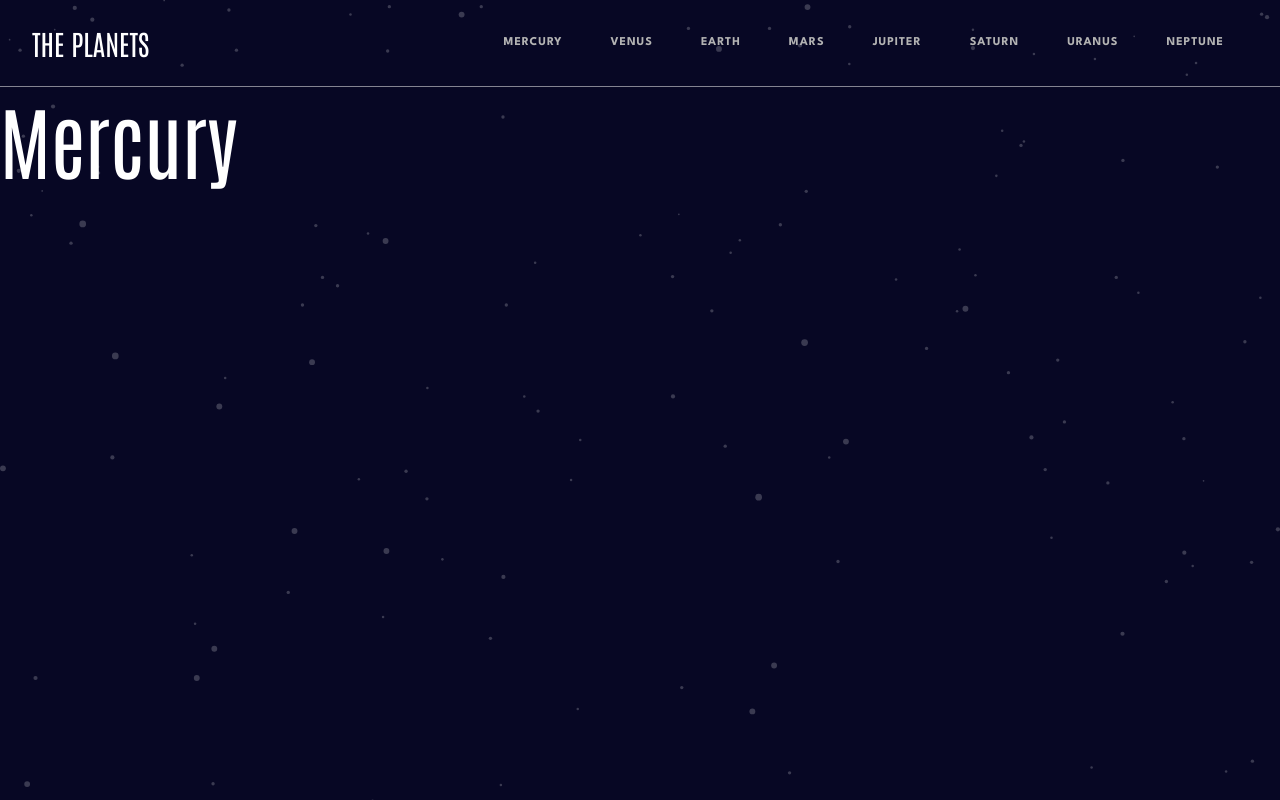
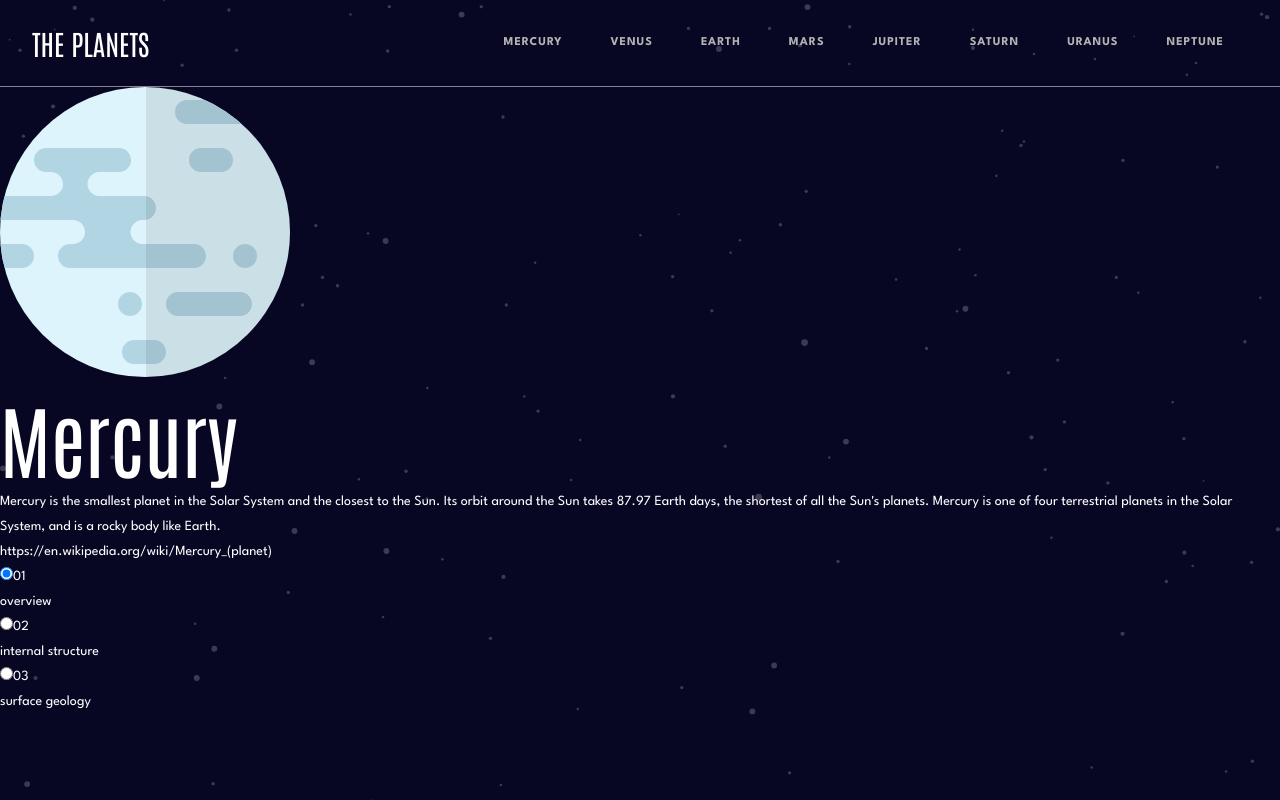
Before and after one commit to Dolpheus89/Planets-fact-site, a React (Vite) app: page / in a window 1280 px wide. Built offline with nearby package versions, Linux system fonts and the light colour scheme.

Commit message:
add logic json + input radio

```diff
--- a/data.json
+++ b/data.json
@@ -18,9 +18,9 @@
     "radius": "2,439.7 KM",
     "temperature": "430°c",
     "images": {
-      "planet": "./assets/planet-mercury.svg",
-      "internal": "./assets/planet-mercury-internal.svg",
-      "geology": "./assets/geology-mercury.png"
+      "planet": "src/assets/images/planet-mercury.svg",
+      "internal": "src/assets/images/planet-mercury-internal.svg",
+      "geology": "src/assets/images/geology-mercury.png"
     }
   },
   {
@@ -42,9 +42,9 @@
     "radius": "6,051.8 KM",
     "temperature": "471°c",
     "images": {
-      "planet": "./assets/planet-venus.svg",
-      "internal": "./assets/planet-venus-internal.svg",
-      "geology": "./assets/geology-venus.png"
+      "planet": "src/assets/images/planet-venus.svg",
+      "internal": "src/assets/images/planet-venus-internal.svg",
+      "geology": "src/assets/images/geology-venus.png"
     }
   },
   {
@@ -66,9 +66,9 @@
     "radius": "6,371 KM",
     "temperature": "16°c",
     "images": {
-      "planet": "./assets/planet-earth.svg",
-      "internal": "./assets/planet-earth-internal.svg",
-      "geology": "./assets/geology-earth.png"
+      "planet": "src/assets/images/planet-earth.svg",
+      "internal": "src/assets/images/planet-earth-internal.svg",
+      "geology": "src/assets/images/geology-earth.png"
     }
   },
   {
@@ -90,9 +90,9 @@
     "radius": "3,389.5 KM",
     "temperature": "-28°c",
     "images": {
-      "planet": "./assets/planet-mars.svg",
-      "internal": "./assets/planet-mars-internal.svg",
-      "geology": "./assets/geology-mars.png"
+      "planet": "src/assets/images/planet-mars.svg",
+      "internal": "src/assets/images/planet-mars-internal.svg",
+      "geology": "src/assets/images/geology-mars.png"
     }
   },
   {
@@ -114,9 +114,9 @@
     "radius": "69,911 KM",
     "temperature": "-108°c",
     "images": {
-      "planet": "./assets/planet-jupiter.svg",
-      "internal": "./assets/planet-jupiter-internal.svg",
-      "geology": "./assets/geology-jupiter.png"
+      "planet": "src/assets/images/planet-jupiter.svg",
+      "internal": "src/assets/images/planet-jupiter-internal.svg",
+      "geology": "src/assets/images/geology-jupiter.png"
     }
   },
   {
@@ -138,9 +138,9 @@
     "radius": "58,232 KM",
     "temperature": "-138°c",
     "images": {
-      "planet": "./assets/planet-saturn.svg",
-      "internal": "./assets/planet-saturn-internal.svg",
-      "geology": "./assets/geology-saturn.png"
+      "planet": "src/assets/images/planet-saturn.svg",
+      "internal": "src/assets/images/planet-saturn-internal.svg",
+      "geology": "src/assets/images/geology-saturn.png"
     }
   },
   {
@@ -162,9 +162,9 @@
     "radius": "25,362 KM",
     "temperature": "-195°c",
     "images": {
-      "planet": "./assets/planet-uranus.svg",
-      "internal": "./assets/planet-uranus-internal.svg",
-      "geology": "./assets/geology-uranus.png"
+      "planet": "src/assets/images/planet-uranus.svg",
+      "internal": "src/assets/images/planet-uranus-internal.svg",
+      "geology": "src/assets/images/geology-uranus.png"
     }
   },
   {
@@ -186,9 +186,9 @@
     "radius": "24,622 KM",
     "temperature": "-201°c",
     "images": {
-      "planet": "./assets/planet-neptune.svg",
-      "internal": "./assets/planet-neptune-internal.svg",
-      "geology": "./assets/geology-neptune.png"
+      "planet": "src/assets/images/planet-neptune.svg",
+      "internal": "src/assets/images/planet-neptune-internal.svg",
+      "geology": "src/assets/images/geology-neptune.png"
     }
   }
 ]
--- a/src/components/MainInfos.jsx
+++ b/src/components/MainInfos.jsx
@@ -1,12 +1,46 @@
 import PropTypes from "prop-types";
+import {useState} from "react"
 import planetData from "../../data.json";
 
 function MainInfos ({selectedPlanet}) {
+    const [imgsPLanet, setImgsPlanet] = useState("planet")
     const planetInfo = planetData.find((planet) => planet.name === selectedPlanet);
+    const imgPlanet = planetInfo.images[imgsPLanet];
+    let infos = planetInfo.overview
+
+    if (imgsPLanet === "planet") {
+        infos = planetInfo.overview
+    } else if (imgsPLanet === "internal") {
+        infos = planetInfo.structure
+    }else if (imgsPLanet === "geology") {
+        infos = planetInfo.geology
+    }
+
+
+    imgPlanet === "planet"
 
     return (
         <main>
+            <img src={imgPlanet} alt="" />
+            {imgsPLanet === "geology" && (
+                <img src={planetInfo.images.planet} alt={planetInfo.name} />
+            )}
             <h1>{planetInfo.name}</h1>
+            <p id="content">{infos.content}</p>
+            <p id="source">{infos.source}</p>
+            <label htmlFor="overview">
+                <input type="radio" name="planet" id="overview" onChange={() => setImgsPlanet("planet")} defaultChecked />
+                <span>01</span><p>overview</p>
+            </label>
+            <label htmlFor="internal">
+                <input type="radio" name="planet" id="internal" onChange={() => setImgsPlanet("internal")} />
+                <span>02</span><p>internal structure</p>
+            </label>
+            <label htmlFor="geology">
+                <input type="radio" name="planet" id="geology" onChange={() => setImgsPlanet("geology")}/>
+                <span>03</span><p>surface geology</p>
+            </label>
+
         </main>
     )
 }
--- a/src/components/NavBar.jsx
+++ b/src/components/NavBar.jsx
@@ -41,6 +41,7 @@ function Navbar ({ onSelectPlanet }) {
                 <li className="saturn" onClick={ handleSelecPlanet }>Saturn</li>
                 <li className="uranus" onClick={ handleSelecPlanet }>Uranus</li>
                 <li className="neptune" onClick={ handleSelecPlanet }>Neptune</li>
+                <img src="../assets/images/" alt="" />
             </ul>
             </div>
         </nav>
--- a/src/pages/Planets.jsx
+++ b/src/pages/Planets.jsx
@@ -8,6 +8,8 @@ function Planets () {
     const handleSelectPlanet = (planet) => {
     setSelectedPlanet(planet);
     };
+
+
     return (
         <>
             <Navbar onSelectPlanet={handleSelectPlanet}/>
```
